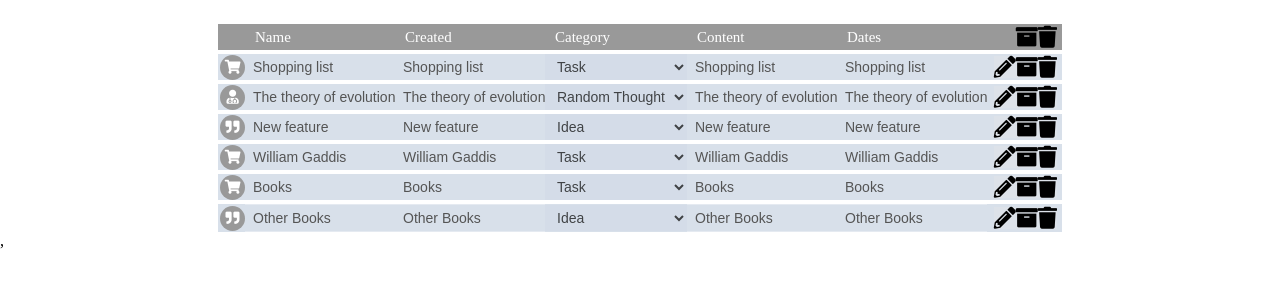
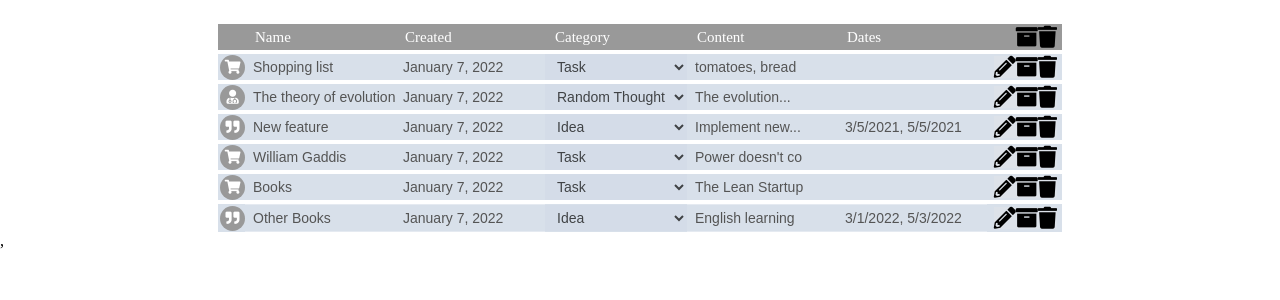
Before and after one commit to rryaboshtan/ReactHardNotesApp, a React (Create React App) app: page / in a window 1280 px wide. Shown: the top 300 px of the page. Built offline with nearby package versions, Linux system fonts and the light colour scheme.

Commit message:
ChangeNote feature works

```diff
--- a/src/components/Table/Table.js
+++ b/src/components/Table/Table.js
@@ -22,7 +22,7 @@ export default function Table({ notes }) {
 
          <tbody className='table-body'>
             {notes.map(note => {
-               return <TableRow note={note} notes={notes} key={uuidv4()}></TableRow>;
+               return <TableRow oldNote={note} notes={notes} key={uuidv4()}></TableRow>;
             })}
          </tbody>
       </table>
--- a/src/components/Table/TableRow.js
+++ b/src/components/Table/TableRow.js
@@ -20,9 +20,11 @@ import './table.css';
       }, delay);
    };
 }
-const TableRow = ({ note, notes }) => {
-   const noteFields = Object.keys(note);
-   defineIdProperty(note);
+const TableRow = ({ oldNote, notes }) => {
+   const noteFields = Object.keys(oldNote);
+   defineIdProperty(oldNote);
+   const [note, setNote] = useState(oldNote);
+
    const [category, setCategory] = useState(note.category);
    const [name, setName] = useState(note.name);
    const [created, setCreatedValue] = useState(note.created);
@@ -41,7 +43,9 @@ const TableRow = ({ note, notes }) => {
    };
 
    const onCategoryChange = event => {
-      setCategory(event.target.value);
+      // setCategory(event.target.value);
+       setNote({ ...note, [event.target.dataset.field]: event.target.value });
+       event.target.defaultValue = currentName.current.value;
       // if (isEditMode) {
          // const currentNoteIndex = notes.findIndex(note => note.id.toString() === currentRow.current.dataset.id);
 
@@ -51,7 +55,7 @@ const TableRow = ({ note, notes }) => {
       // }
    };
       const onNameChange = debounce(event => {
-         setName(event.target.value);
+         setNote({ ...note, [event.target.dataset.field]: event.target.value });
          // currentName
          console.log(event.target.value);
          console.log(currentName.current.value);
@@ -99,7 +103,8 @@ const TableRow = ({ note, notes }) => {
                         style={isEditMode ? { backgroundColor: '#ffffff' } : { backgroundColor: '777777' }}
                         data-field={noteField}
                         disabled={!isEditMode}
-                        value={category}
+                        // value={category}
+                        defaultValue={note[noteField]}
                      >
                         <option value='Task'>Task</option>
                         <option value='Random Thought'>Random Thought</option>
@@ -119,7 +124,7 @@ const TableRow = ({ note, notes }) => {
                         type='text'
                         disabled={!isEditMode}
                         ref={currentName}
-                        defaultValue={name}
+                        defaultValue={note[noteField]}
                         // value = {name}
                      ></input>
                   </td>
```
